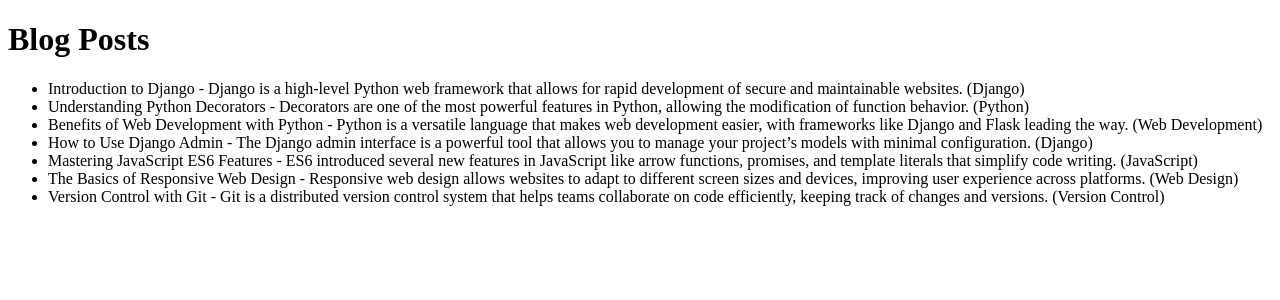
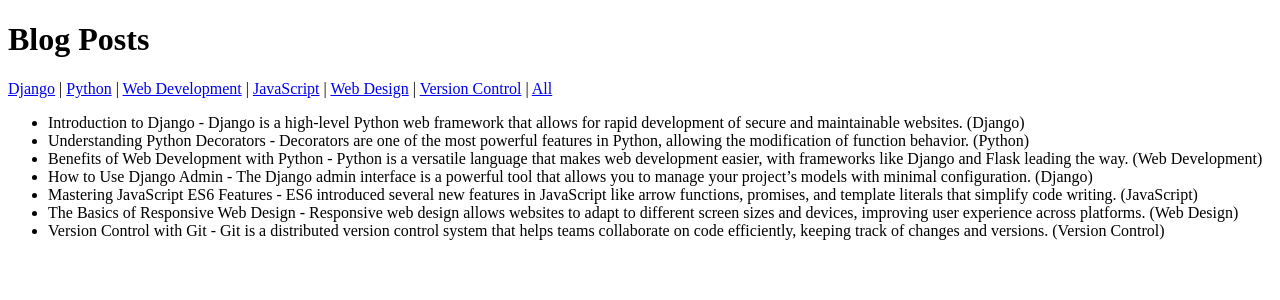
Before and after one commit to elenetskitishvili/django-blog-application, a Django app: page / in a window 1280 px wide. Shown: the top 300 px of the page. Run offline with Django 5.2, Linux system fonts and the light colour scheme; data comes from the database, SQL or seed files in the repository.

Commit message:
feat(blog): add category filter to post list view and update template with category links

```diff
--- a/blog_project/blog/templates/blog/post_list.html
+++ b/blog_project/blog/templates/blog/post_list.html
@@ -5,6 +5,18 @@
   </head>
   <body>
     <h1>Blog Posts</h1>
+
+    <div>
+      <a href="?category=Django">Django</a> |
+      <a href="?category=Python">Python</a> |
+      <a href="?category=Web Development">Web Development</a> |
+      <a href="?category=JavaScript">JavaScript</a> |
+      <a href="?category=Web Design">Web Design</a> |
+      <a href="?category=Version Control">Version Control</a> |
+      <a href="?">All</a>
+      <!-- Link to show all posts -->
+    </div>
+
     <ul>
       {% for post in posts %}
       <li>{{ post.title }} - {{ post.content }} ({{ post.category }})</li>
--- a/blog_project/blog/views.py
+++ b/blog_project/blog/views.py
@@ -3,5 +3,11 @@ from .models import Post
 
 
 def post_list(request):
-    posts = Post.objects.all()
-    return render(request, 'blog/post_list.html', {'posts': posts})
+    category = request.GET.get('category')
+
+    if category:
+        posts = Post.objects.filter(category=category)
+    else:
+        posts = Post.objects.all()
+
+    return render(request, 'blog/post_list.html', {'posts': posts, 'selected_category': category})
```
